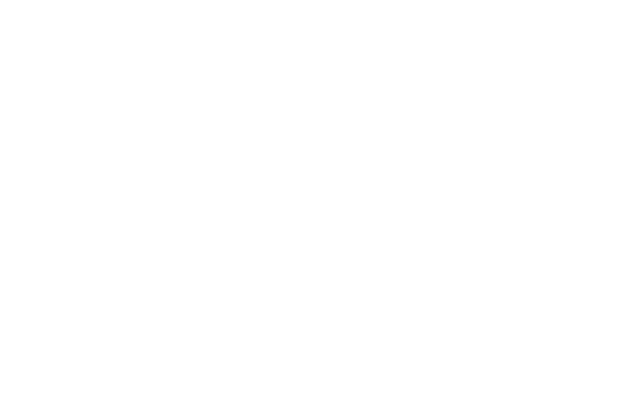
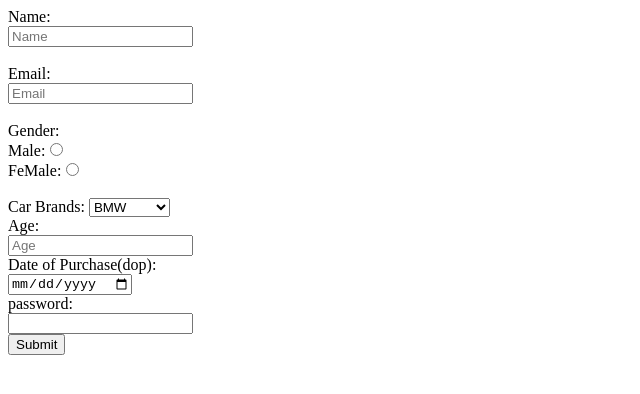
Before and after one commit to acciojob/signup-form-car-saikumarchittaluri, a website: page main.html in a window 1280 px wide. Shown: the whole page, without its empty margins (0-640 px from the left). Drawn offline with Linux system fonts and the light colour scheme.

Commit message:
created a submission

```diff
--- a/main.html
+++ b/main.html
@@ -8,6 +8,48 @@
 
 <body>
 	<!-- the entire body must be written by student -->
+	<form method="post">
+	<div>
+       <label for="name">Name:</label><br/>
+       <input type="text"id="name" name="username" placeholder="Name" required>
+    </div>
+	<br>
+	<div>
+        <lable for="email">Email:</lable><br/>
+        <input type="text"  id="email"name="email" placeholder="Email" required >
+    </div>
+	 <br>
+	<div>
+        <lable for="gender"> Gender:</lable> <br>
+        Male:<input type="radio" name="gender" required ><br/>
+        FeMale:<input type="radio" name="gender" required><br/><br/>
+    </div>
+
+	<div>
+        <label for="laptops">Car Brands:</label>
+        <select name="cars" id="cars" width="100">
+            <option value="Apple">BMW</option>
+            <option value="Asus">Audi</option>
+            <option value="HP">Mercedez</option>
+        </select>
+       </div>
+	 <div>
+        <lable for="carage">Age:</lable><br/>
+        <input type="text" name="Age"  id="carage"placeholder="Age" required >
+    </div>
+	<div>
+		<lable for="dop">Date of Purchase(dop):</lable><br/>
+        <input type="date" id="dop" required><br/>
+	</div>
+	<div>
+        <lable for="password">password:</lable><br/>
+        <input type="password" name="password" id="password" required><br/>
+       </div>
+	<div>
+		 <button type="submit" id="submit button">Submit</button>
+
+       </div>
+	</form>
     <script type="text/javascript" src="./script.js">
 </script>
 
```
